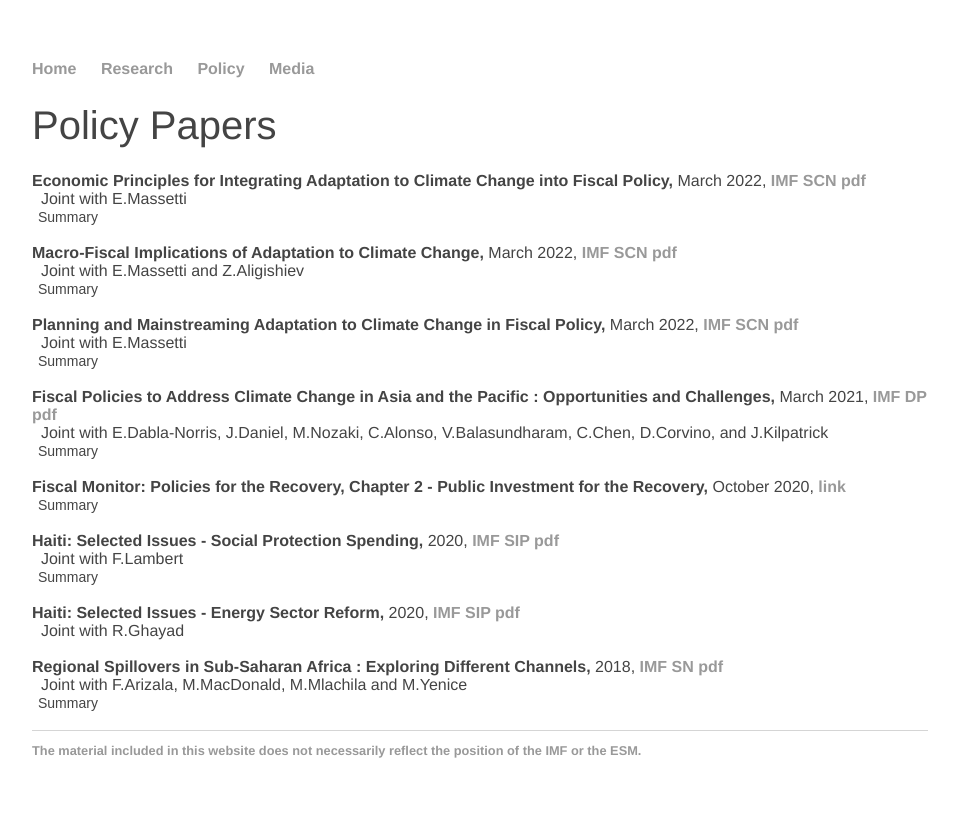
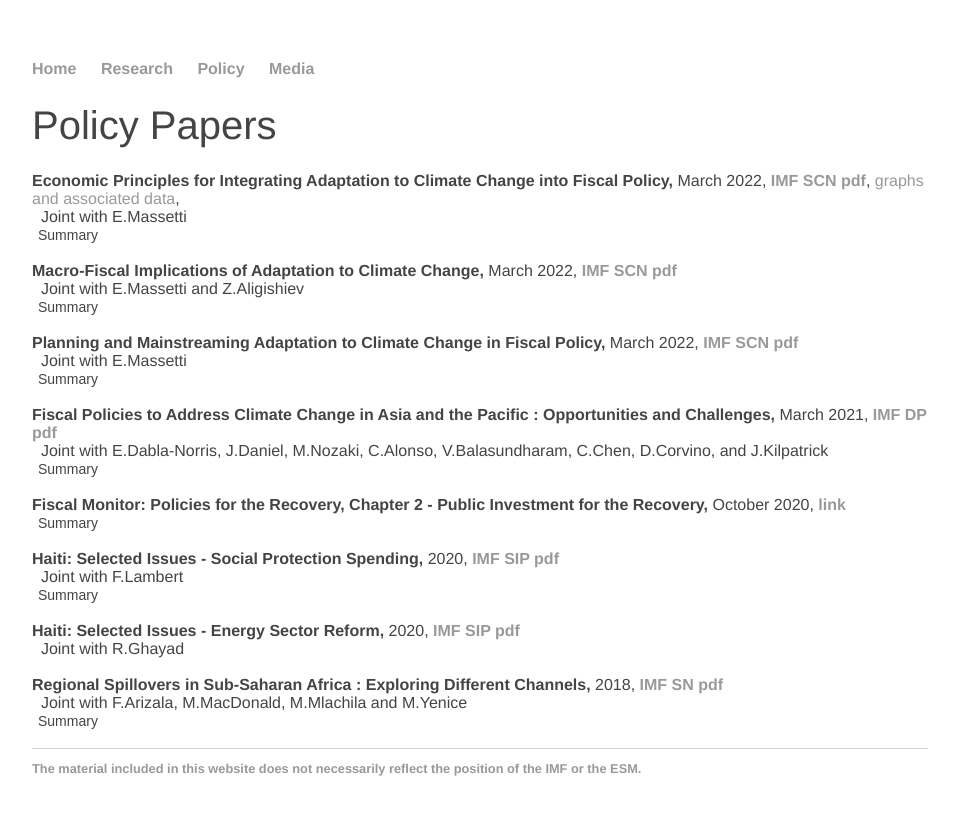
Before and after one commit to matthieubellon/matthieubellon.github.io, a Jekyll site: the page built from policy/index.html, in a window 1280 px wide. Shown: the top 815 px of the page, without its empty margins (160-1118 px from the left). Built offline with Jekyll 4.4.1, drawn with Linux system fonts in a browser that asks for light colours.

Commit message:
Update index.html

```diff
--- a/policy/index.html
+++ b/policy/index.html
@@ -6,7 +6,8 @@ title: Matthieu Bellon, Economist
 <div class="pad-body">
 
 <br><strong>Economic Principles for Integrating Adaptation to Climate Change into Fiscal Policy,</strong> March 2022, <strong>
-<a href="https://www.imf.org/-/media/Files/Publications/Staff-Climate-Notes/2022/English/CLNEA2022001.ashx">IMF SCN pdf</a></strong>
+<a href="https://www.imf.org/-/media/Files/Publications/Staff-Climate-Notes/2022/English/CLNEA2022001.ashx">IMF SCN pdf</a></strong>,
+<em></em><a href="/docs/SCN1-graphs-tables-for-publication.xlsx">graphs and associated data</a></em>,
 <br>&nbsp; Joint with E.Massetti
 <br>
 <button type="button" class="collapsible">Summary</button>
```
